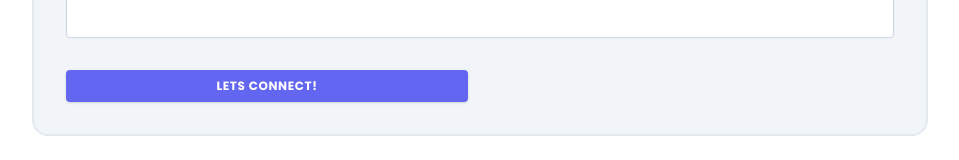
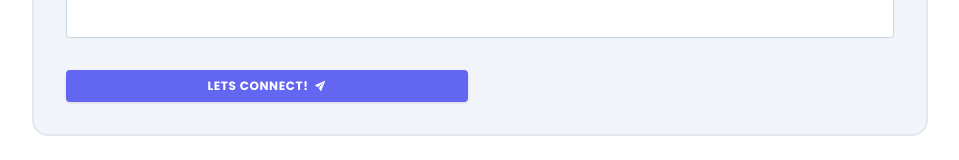
Before and after one commit to LaupWing/simple_portfolio, a Next.js app: page /contact in a window 1280 px wide. Shown: the part 414-574 px from the top of the page, without its empty margins (160-1119 px from the left). Built offline with nearby package versions, Linux system fonts and the light colour scheme.

Commit message:
lil touch

```diff
--- a/src/pages/contact.tsx
+++ b/src/pages/contact.tsx
@@ -1,3 +1,5 @@
+import { IconSend } from "~/components/elements"
+
 const ContactPage = () => {
    return (
       <section className="p-8 border-2 border-slate-200 w-full rounded-2xl bg-slate-100">
@@ -43,7 +45,10 @@ const ContactPage = () => {
 
                </textarea>
             </div>
-            <button className="mt-2 bg-indigo-500 text-white uppercase font-bold text-xs px-4 py-2 rounded shadow tracking-wider">Lets connect!</button>
+            <button className="mt-2 bg-indigo-500 text-white uppercase font-bold text-xs px-4 py-2 rounded shadow tracking-wider flex items-center justify-center">
+               Lets connect!
+               <IconSend className="ml-1" size={14} />
+            </button>
          </form>
       </section>
    )
```
